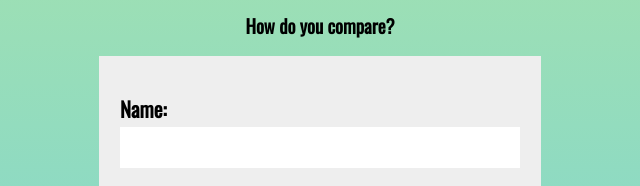
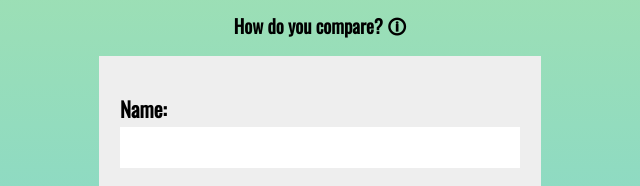
Before and after one commit to twils1337/Dinosaurs, a website: page index.html in a window 1280 px wide. Shown: the part 218-404 px from the top of the page, 320-960 px from the left. Drawn offline with nearby package versions, Linux system fonts and the light colour scheme; a web font is replaced by a local one.

Commit message:
Feedback implemented
-Added comments to app.js
-Added info icon on the page to let the user know they can go back to input form if they click anywhere on the page.

```diff
--- a/index.html
+++ b/index.html
@@ -23,7 +23,7 @@
     <header>
       <h2>Natural History Museum</h2>
       <h1>Dinosaurs</h1>
-      <h3>How do you compare?</h3>
+      <h3>How do you compare? <span title="Click anywhere on page when viewing the grid to go back to input form.">&#x1F6C8;</span></h3>
     </header>
     <!-- Form to get user input -->
     <form id="dino-compare" style="visibility: visible">
```
Also changed, not shown: app.js (+36 -13 lines).
